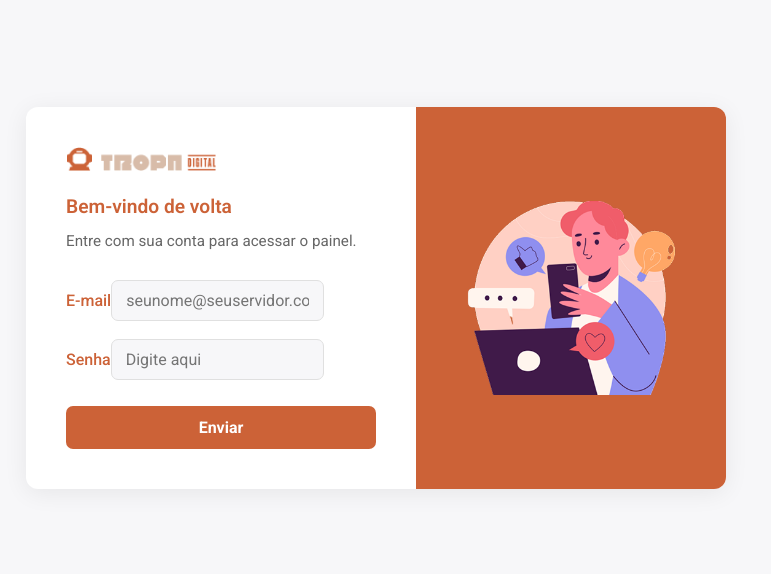
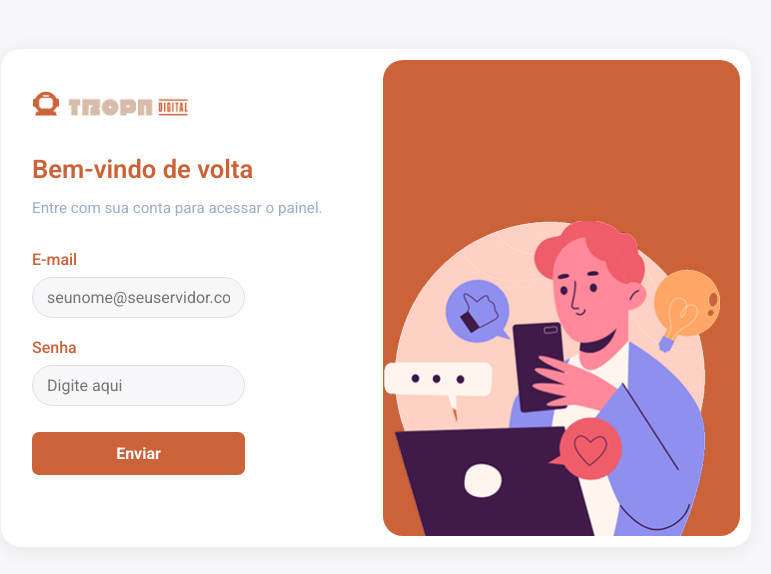
Before and after one commit to alissonooliveiraofc/tropa-digital-teste-tecnico-front, a React (Vite) app: page / in a window 1280 px wide. Shown: the part 102-676 px from the top of the page, without its empty margins (264-1035 px from the left). Built offline with nearby package versions, Linux system fonts and the light colour scheme.

Commit message:
Ajusta o layout e estilo do LoginForm para melhorar a apresentação e consistência visual

```diff
--- a/src/components/Login/LoginForm.tsx
+++ b/src/components/Login/LoginForm.tsx
@@ -13,22 +13,24 @@ const Container = styled.div`
 const Card = styled.div`
   display: flex;
   box-shadow: 0 4px 24px rgba(0,0,0,0.07);
-  border-radius: 12px;
+  border-radius: 20px;
   background: #fff;
   overflow: hidden;
-  max-width: 700px;
+  max-width: 750px;
+  height: 498px;
   width: 100%;
-
+  padding: 11px;
 
 `;
 
 const Left = styled.div`
-  padding: 40px;
+  padding: 20px;
   flex: 1;
   min-width: 330px;
   display: flex;
   flex-direction: column;
   justify-content: center;
+  align-items: flex-start;
 
 `;
 
@@ -36,15 +38,16 @@ const Logo = styled.div`
   font-weight: bold;
   font-size: 1.6rem;
   color: #cc6237;
-  margin-bottom: 12px;
+  justify-self: start;
   display: flex;
   align-items: center;
-  gap: 8px;
+  margin-bottom: 24px; // Adiciona espaço abaixo do logo
+  margin-top: -30px;   // Move o logo um pouco para cima
 `;
 
 const Title = styled.h2`
   color: #cc6237;
-  font-size: 1.2rem;
+  font-size: 1.6rem;
   margin-bottom: 8px;
   font-weight: 600;
   margin-top: 10px;
@@ -52,7 +55,7 @@ const Title = styled.h2`
 
 const Subtitle = styled.p`
   font-size: 0.95rem;
-  color: #666;
+  color: #9BACCB;
   margin-bottom: 28px;
 `;
 
@@ -60,6 +63,12 @@ const Form = styled.form`
   display: flex;
   flex-direction: column;
   gap: 18px;
+`;
+
+const Field = styled.div`
+  display: flex;
+  flex-direction: column;
+  gap: 1px; /* Espaço entre label e input */
 `;
 
 const Label = styled.label`
@@ -72,7 +81,7 @@ const Label = styled.label`
 const Input = styled.input`
   padding: 10px 14px;
   border: 1px solid #e0e0e0;
-  border-radius: 7px;
+  border-radius: 45px;
   font-size: 1rem;
   background: #f7f7f9;
   outline: none;
@@ -103,11 +112,11 @@ const Button = styled.button`
 const Right = styled.div`
   background: #cc6237;
   flex: 1;
-  min-width: 300px;
+  min-width: 357px;
   display: flex;
   align-items: center;
   justify-content: center;
-
+  border-radius: 20px;
   // @media (max-width: 700px) {
   //   display: none; /* Esconde a parte direita em telas pequenas */
   // }
@@ -116,7 +125,10 @@ const Right = styled.div`
 
 // Substitua o caminho pelo SVG baixado do Figma (coloque na pasta assets)
 const Illustration = styled.img`
-  max-width: 220px;
+  max-width: 357px;
+  max-height: 316px;
+  margin-top: 161px; /* Adiciona um pouco de espaço acima da imagem */
+  margin-right: 20px; /* Adiciona espaço à esquerda da imagem */
 `;
 
 export default function LoginForm() {
@@ -135,14 +147,14 @@ export default function LoginForm() {
       <Card>
         <Left>
           <Logo>
-            <img src={'/illustration.png'} alt="Tropa Digital" height={24} />
+            <img src={'/illustration.png'} alt="Tropa Digital" height={25} />
           </Logo>
           <Title>Bem-vindo de volta</Title>
           <Subtitle>
             Entre com sua conta para acessar o painel.
           </Subtitle>
           <Form onSubmit={handleSubmit}>
-            <div>
+            <Field>
               <Label htmlFor="email">E-mail</Label>
               <Input
                 id="email"
@@ -152,8 +164,8 @@ export default function LoginForm() {
                 placeholder="seunome@seuservidor.com"
                 required
               />
-            </div>
-            <div>
+            </Field>
+            <Field>
               <Label htmlFor="senha">Senha</Label>
               <Input
                 id="senha"
@@ -163,7 +175,7 @@ export default function LoginForm() {
                 placeholder="Digite aqui"
                 required
               />
-            </div>
+            </Field>
             <Button type="submit">Enviar</Button>
           </Form>
         </Left>
```
